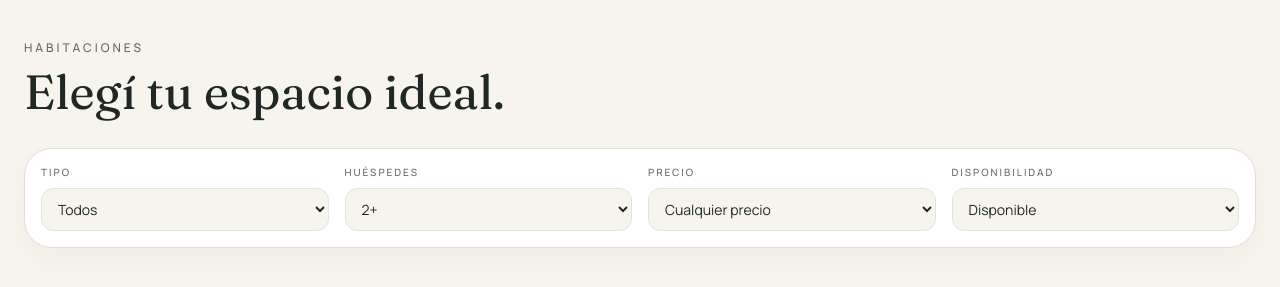
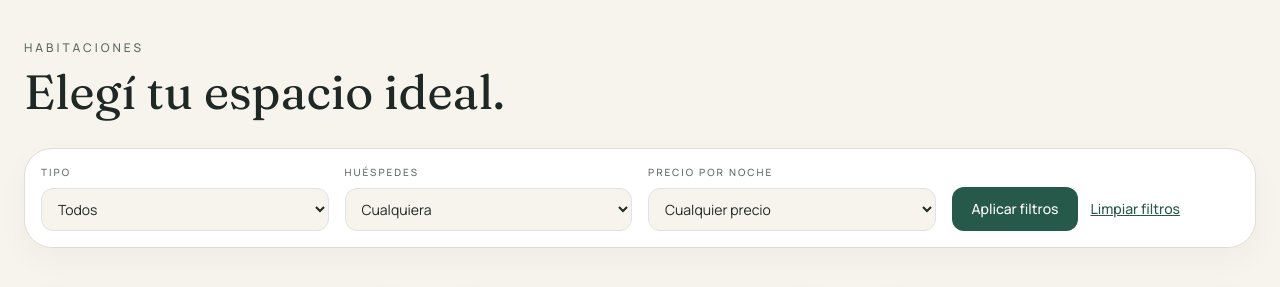
Before and after one commit to artalcarriaga-arch/Hotelia, a Next.js app: page /rooms in a window 1280 px wide. Shown: the top 287 px of the page. Built offline with nearby package versions, Linux system fonts and the light colour scheme.

Commit message:
feat: añadir filtros para habitaciones y empty state

```diff
--- a/src/app/(site)/rooms/page.tsx
+++ b/src/app/(site)/rooms/page.tsx
@@ -1,8 +1,39 @@
 import Image from "next/image";
 import Link from "next/link";
 import { mockRooms } from "@/data/rooms";
+type RoomsPageProps = {
+  searchParams: Promise<{
+    type?: string;
+    guests?: string;
+    price?: string;
+  }>;
+};
 
-export default function RoomsPage() {
+export default async function RoomsPage({ searchParams }: RoomsPageProps) {
+  const params = await searchParams;
+  const selectedType = params.type ?? "all";
+  const selectedGuests = Number(params.guests ?? 0);
+  const selectedPrice = params.price ?? "all";
+
+  const filteredRooms = mockRooms.filter((room) => {
+    const matchesType = selectedType === "all" || room.type === selectedType;
+    const matchesGuests =
+      !Number.isFinite(selectedGuests) ||
+      selectedGuests === 0 ||
+      room.guests >= selectedGuests;
+
+    const matchesPrice =
+      selectedPrice === "under-200"
+        ? room.price <= 200
+        : selectedPrice === "200-250"
+          ? room.price >= 200 && room.price <= 250
+          : selectedPrice === "over-250"
+            ? room.price > 250
+            : true;
+
+    return matchesType && matchesGuests && matchesPrice;
+  });
+
   return (
         <div className="min-h-screen bg-[#f7f4ee] text-[#1f2824]">
       <main className="mx-auto max-w-7xl px-6 py-10">
@@ -13,57 +44,106 @@ export default function RoomsPage() {
           <h1 className="mt-3 text-4xl md:text-5xl">Elegí tu espacio ideal.</h1>
         </div>
 
-        <section className="mb-10 rounded-[1.75rem] border border-[#e2ddd3] bg-white p-4 shadow-[0_12px_30px_rgba(31,40,36,0.04)]">
+        <form
+  action="/rooms"
+  method="get"
+  className="mb-10 rounded-[1.75rem] border border-[#e2ddd3] bg-white p-4 shadow-[0_12px_30px_rgba(31,40,36,0.04)]"
+>
   <div className="grid gap-4 md:grid-cols-4">
     <div>
-              <label className="mb-2 block text-[10px] font-medium uppercase tracking-[0.2em] text-[#5f6a63]">
+      <label
+        htmlFor="type"
+        className="mb-2 block text-[10px] font-medium uppercase tracking-[0.2em] text-[#5f6a63]"
+      >
         Tipo
       </label>
-              <select className="w-full rounded-xl border border-[#dfe4df] bg-[#f7f4ee] px-3 py-2.5 text-sm">
-                <option>Todos</option>
-                <option>Suite</option>
-                <option>Habitación</option>
-                <option>Loft</option>
+      <select
+        id="type"
+        name="type"
+        defaultValue={selectedType}
+        className="w-full rounded-xl border border-[#dfe4df] bg-[#f7f4ee] px-3 py-2.5 text-sm"
+      >
+        <option value="all">Todos</option>
+        <option value="Suite">Suite</option>
+        <option value="Habitación">Habitación</option>
+        <option value="Loft">Loft</option>
       </select>
     </div>
 
     <div>
-              <label className="mb-2 block text-[10px] font-medium uppercase tracking-[0.2em] text-[#5f6a63]">
+      <label
+        htmlFor="guests"
+        className="mb-2 block text-[10px] font-medium uppercase tracking-[0.2em] text-[#5f6a63]"
+      >
         Huéspedes
       </label>
-              <select className="w-full rounded-xl border border-[#dfe4df] bg-[#f7f4ee] px-3 py-2.5 text-sm">
-                <option>2+</option>
-                <option>3+</option>
-                <option>4+</option>
+      <select
+        id="guests"
+        name="guests"
+        defaultValue={String(selectedGuests)}
+        className="w-full rounded-xl border border-[#dfe4df] bg-[#f7f4ee] px-3 py-2.5 text-sm"
+      >
+        <option value="0">Cualquiera</option>
+        <option value="2">2 o más</option>
+        <option value="3">3 o más</option>
       </select>
     </div>
 
     <div>
-              <label className="mb-2 block text-[10px] font-medium uppercase tracking-[0.2em] text-[#5f6a63]">
-                Precio
+      <label
+        htmlFor="price"
+        className="mb-2 block text-[10px] font-medium uppercase tracking-[0.2em] text-[#5f6a63]"
+      >
+        Precio por noche
       </label>
-              <select className="w-full rounded-xl border border-[#dfe4df] bg-[#f7f4ee] px-3 py-2.5 text-sm">
-                <option>Cualquier precio</option>
-                <option>Hasta $200</option>
-                <option>$200 - $250</option>
-                <option>$250+</option>
+      <select
+        id="price"
+        name="price"
+        defaultValue={selectedPrice}
+        className="w-full rounded-xl border border-[#dfe4df] bg-[#f7f4ee] px-3 py-2.5 text-sm"
+      >
+        <option value="all">Cualquier precio</option>
+        <option value="under-200">Hasta $200</option>
+        <option value="200-250">$200–$250</option>
+        <option value="over-250">Más de $250</option>
       </select>
     </div>
 
-            <div>
-              <label className="mb-2 block text-[10px] font-medium uppercase tracking-[0.2em] text-[#5f6a63]">
-                Disponibilidad
-              </label>
-              <select className="w-full rounded-xl border border-[#dfe4df] bg-[#f7f4ee] px-3 py-2.5 text-sm">
-                <option>Disponible</option>
-                <option>Próximamente</option>
-              </select>
+    <div className="flex flex-wrap items-end gap-3">
+      <button
+        type="submit"
+        className="min-h-11 rounded-xl bg-[#27594b] px-5 py-3 text-sm font-medium text-white hover:bg-[#204d40]"
+      >
+        Aplicar filtros
+      </button>
+      <Link
+        href="/rooms"
+        className="inline-flex min-h-11 items-center text-sm font-medium text-[#27594b] underline"
+      >
+        Limpiar filtros
+      </Link>
     </div>
   </div>
+</form>
+
+        {filteredRooms.length === 0 ? (
+  <section className="rounded-2xl border border-[#e2ddd3] bg-white p-8 text-center">
+    <h2 className="text-xl text-[#1f2824]">
+      No encontramos habitaciones
+    </h2>
+    <p className="mt-2 text-sm text-[#5f6a63]">
+      Probá cambiando o limpiando los filtros.
+    </p>
+    <Link
+      href="/rooms"
+      className="mt-4 inline-block text-sm font-medium text-[#27594b] underline"
+    >
+      Limpiar filtros
+    </Link>
   </section>
-
+) : (
   <section className="grid gap-8 md:grid-cols-2 xl:grid-cols-3">
-          {mockRooms.map((room) => (
+    {filteredRooms.map((room) => (
       <article
         key={room.id}
         className="overflow-hidden rounded-[1.75rem] border border-[#e2ddd3] bg-white shadow-[0_12px_30px_rgba(31,40,36,0.04)]"
@@ -109,7 +189,9 @@ export default function RoomsPage() {
             <span>Hasta {room.guests} huéspedes</span>
           </div>
 
-                <p className="mb-5 leading-7 text-[#5f6a63]">{room.description}</p>
+          <p className="mb-5 leading-7 text-[#5f6a63]">
+            {room.description}
+          </p>
 
           <Link
             href={`/rooms/${room.id}`}
@@ -121,6 +203,7 @@ export default function RoomsPage() {
       </article>
     ))}
   </section>
+)}
       </main>
     </div>
   );
```
Lines whose indentation alone changed are shown as unchanged.
